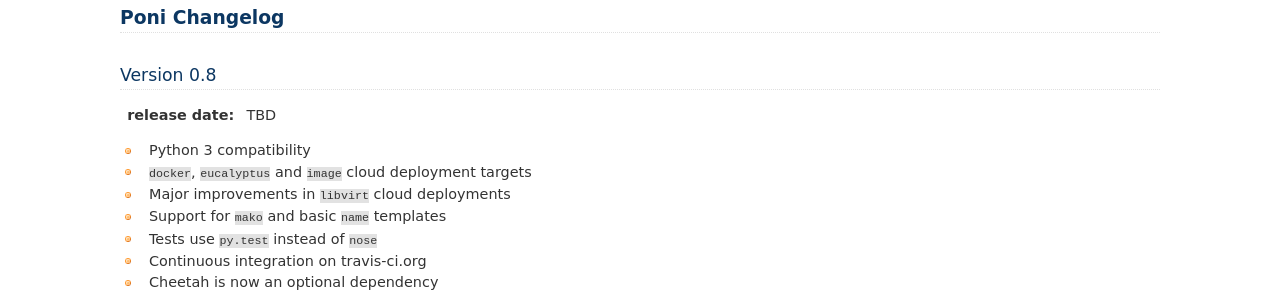
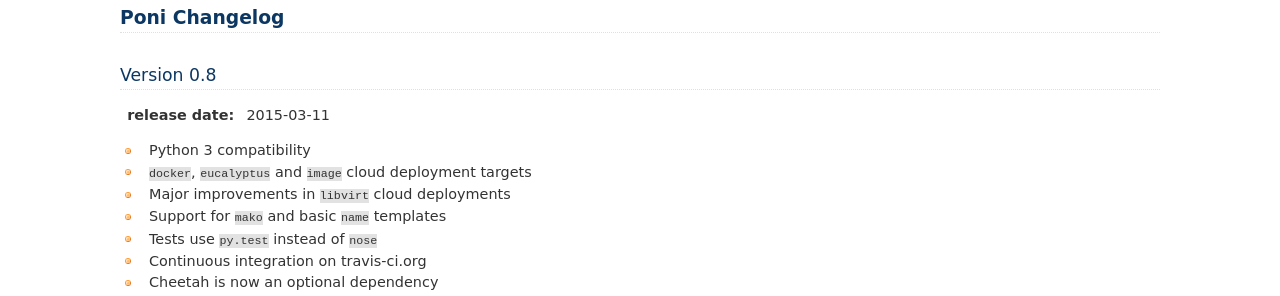
Before and after one commit to ohmu/poni, a Sphinx documentation site: the page built from doc/changes.rst, in a window 1280 px wide and 900 px high. Shown: the part 130-426 px from the top of the window. Built offline with Sphinx 7.4.7, drawn with Linux system fonts in a browser that asks for light colours; the version number could not be read and is left out.

Commit message:
Release Poni 0.8

```diff
--- a/doc/changes.rst
+++ b/doc/changes.rst
@@ -4,7 +4,7 @@
 
 Version 0.8
 ===========
-:release date: TBD
+:release date: 2015-03-11
 
 * Python 3 compatibility
 * ``docker``, ``eucalyptus`` and ``image`` cloud deployment targets
```
Also changed, not shown: .travis.yml.
